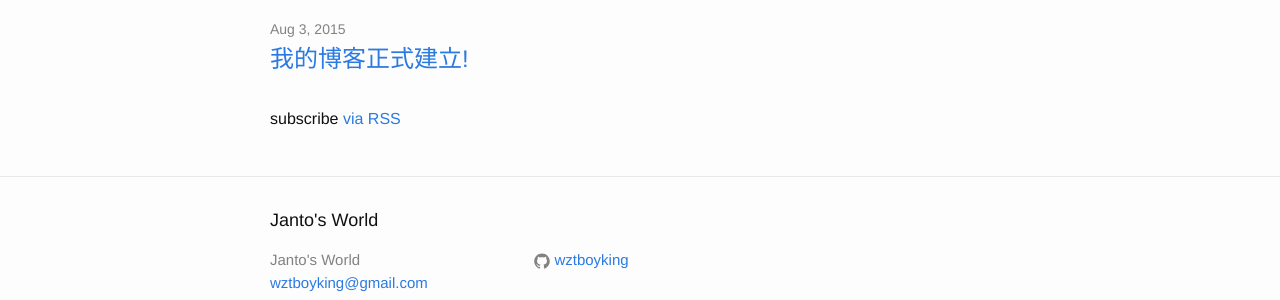
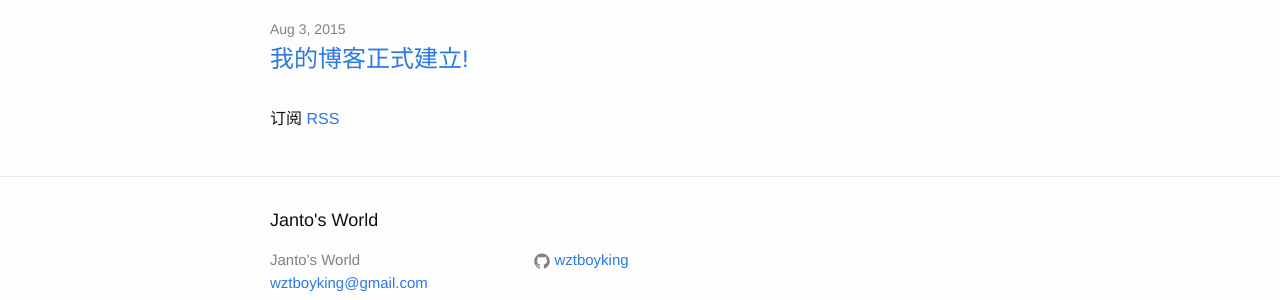
Before and after one commit to wztboyking/blog, a Jekyll site: the page built from index.html, in a window 1280 px wide. Shown: the part 120-420 px from the top of the page. Built offline with Jekyll 4.4.1, drawn with Linux system fonts in a browser that asks for light colours.

Commit message:
修改基本信息

```diff
--- a/index.html
+++ b/index.html
@@ -18,6 +18,6 @@ layout: default
     {% endfor %}
   </ul>
 
-  <p class="rss-subscribe">subscribe <a href="{{ "/feed.xml" | prepend: site.baseurl }}">via RSS</a></p>
+  <p class="rss-subscribe">订阅 <a href="{{ "/feed.xml" | prepend: site.baseurl }}">RSS</a></p>
 
 </div>
```
